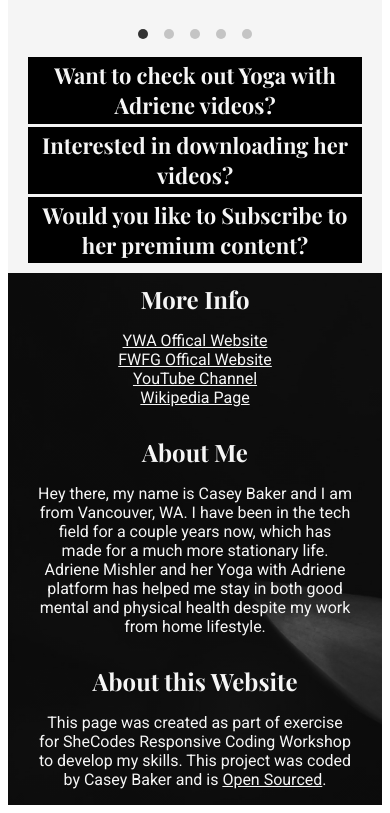
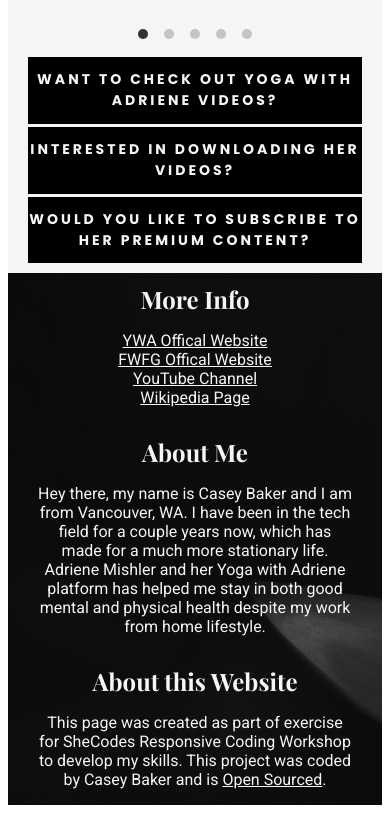
Before and after one commit to cj-baker/Vanilla-Webpage, a plain HTML site: page index.html in a window 390 px wide. Shown: the part 1437-2250 px from the top of the page. Drawn offline with nearby package versions, Linux system fonts and the light colour scheme.

Commit message:
Changed styling of flip card font

```diff
--- a/index.html
+++ b/index.html
@@ -133,7 +133,7 @@
                     href="https://www.youtube.com/@yogawithadriene"
                     target="_blank"
                   >
-                    YWA YouTube</a
+                    YWA YouTube Channel</a
                   >
                 </div>
               </div>
@@ -143,7 +143,7 @@
                 <div class="front">Interested in downloading her videos?</div>
                 <div class="back">
                   <a href="https://yogawithadriene.com" target="_blank"
-                    >YWA Website</a
+                    >YWA Offical Website</a
                   >
                 </div>
               </div>
--- a/styles/style.css
+++ b/styles/style.css
@@ -165,17 +165,19 @@ ul {
   flex-direction: column;
   justify-content: center;
   align-items: center;
-  font-size: 36px;
+  font-size: 30px;
   text-decoration: none;
   color: var(--primary-color);
-  font-family: var(--header-font);
+  font-family: var(--sub-heading-font);
+  letter-spacing: 3px;
+  text-transform: uppercase;
   backface-visibility: hidden;
 }
 .back {
   transform: rotateY(180deg);
 }
 .card a {
-  font-size: 46px;
+  font-size: 42px;
   color: var(--primary-color);
 }
 
@@ -250,7 +252,10 @@ ul {
   .front,
   .back {
     text-align: center;
-    font-size: 22px;
+    font-size: 14px;
+  }
+  .card a {
+    font-size: 20px;
   }
   .card {
     aspect-ratio: 5 / 1;
```
